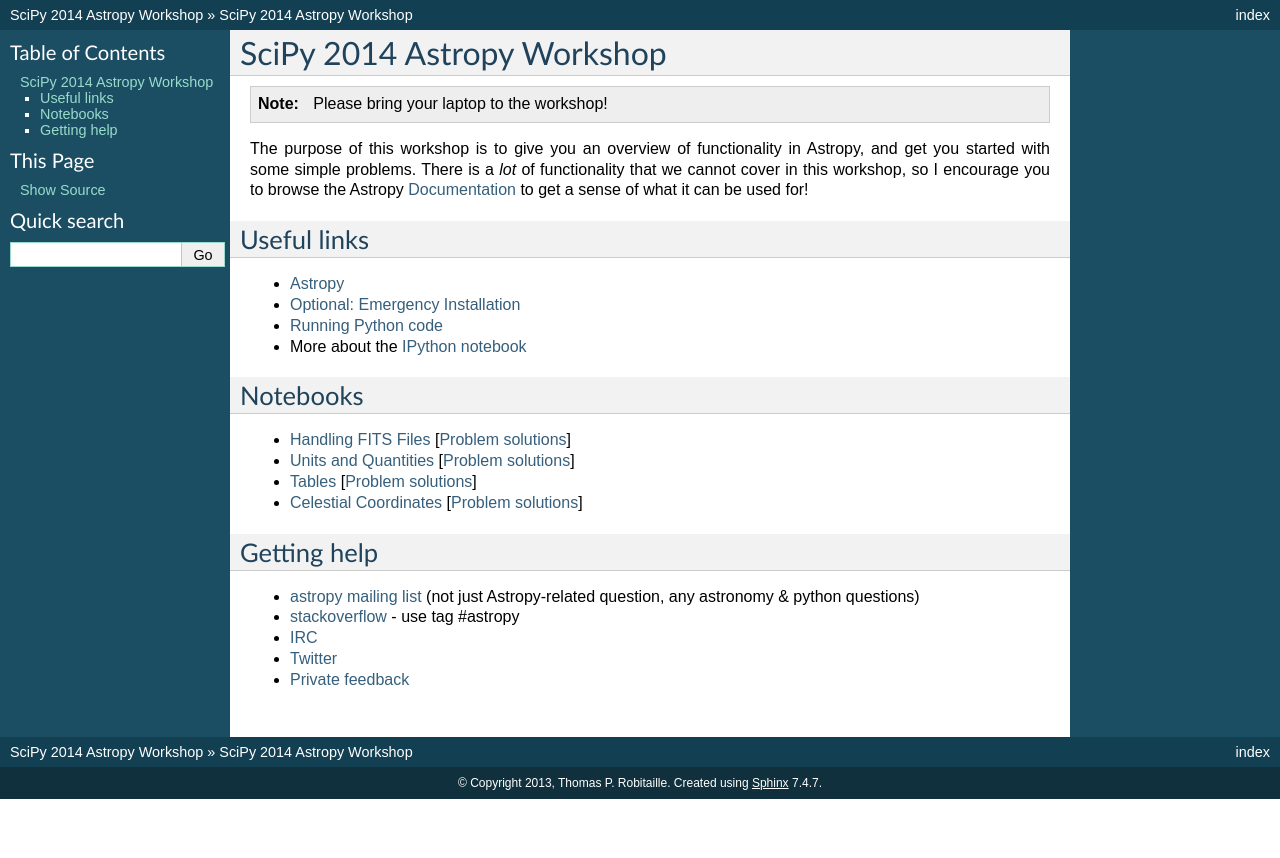
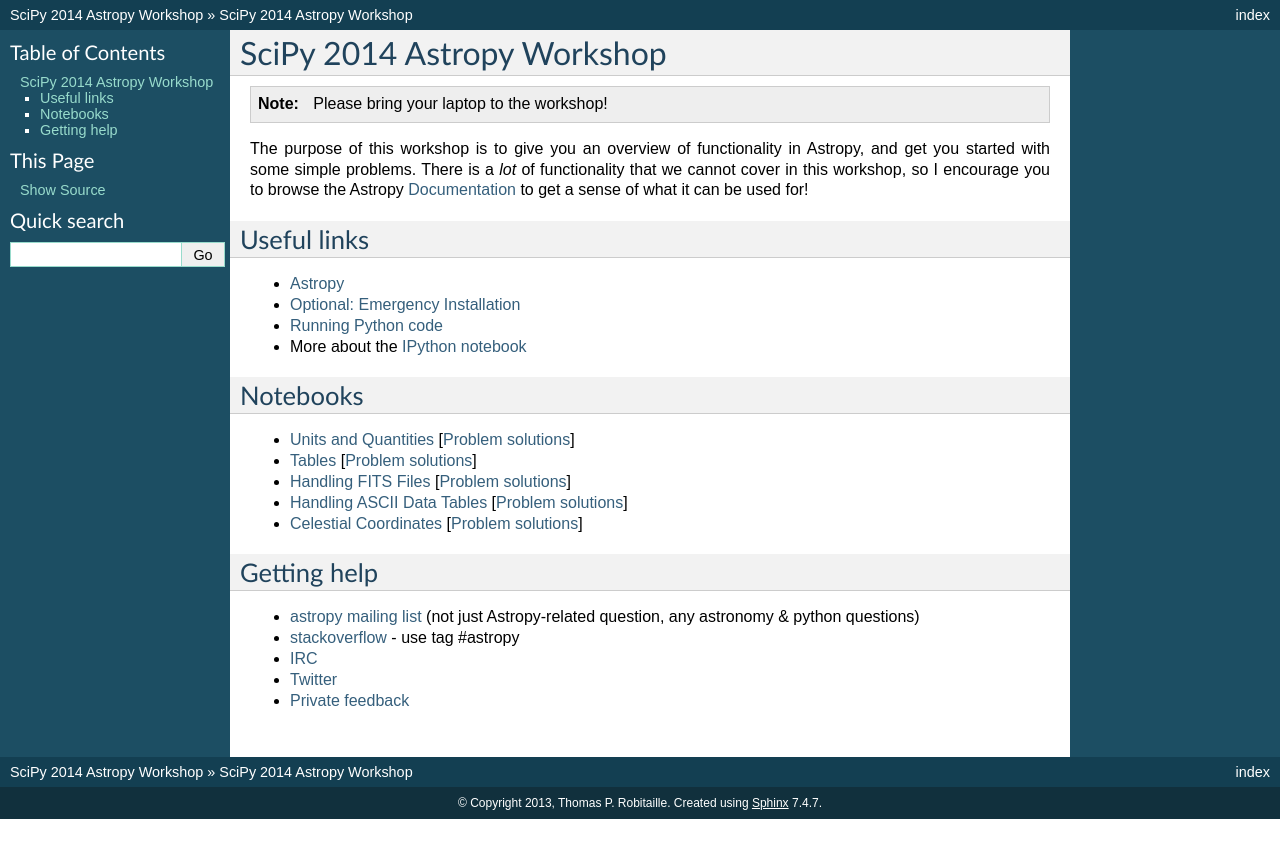
Before and after one commit to astropy/astropy4scipy2014, a Sphinx documentation site: the page built from docs/index.rst, in a window 1280 px wide. Shown: the top 858 px of the page. Built offline with Sphinx 7.4.7, drawn with Linux system fonts in a browser that asks for light colours; the version number could not be read and is left out.

```diff
--- a/docs/index.rst
+++ b/docs/index.rst
@@ -20,9 +20,10 @@
 Notebooks
 ---------
 
-* `Handling FITS Files <_static/notebooks/Handling_FITS_Files.html>`_ [`Problem solutions <_static/notebooks/Handling_FITS_Files_solutions.html>`_]
 * `Units and Quantities <_static/notebooks/Unit_Conversion.html>`_ [`Problem solutions <_static/notebooks/Unit_Conversion_solutions.html>`_]
 * `Tables <_static/notebooks/Tables.html>`_ [`Problem solutions <_static/notebooks/Tables_solutions.html>`_]
+* `Handling FITS Files <_static/notebooks/Handling_FITS_Files.html>`_ [`Problem solutions <_static/notebooks/Handling_FITS_Files_solutions.html>`_]
+* `Handling ASCII Data Tables <_static/notebooks/Handling_ASCII_data_tables.html>`_ [`Problem solutions <_static/notebooks/Handling_ASCII_data_tables_solutions.html>`_]
 * `Celestial Coordinates <_static/notebooks/Celestial_Coordinates.html>`_ [`Problem solutions <_static/notebooks/Celestial_Coordinates_solutions.html>`_]
 
 Getting help
```
Also changed, not shown: 1 other file.
